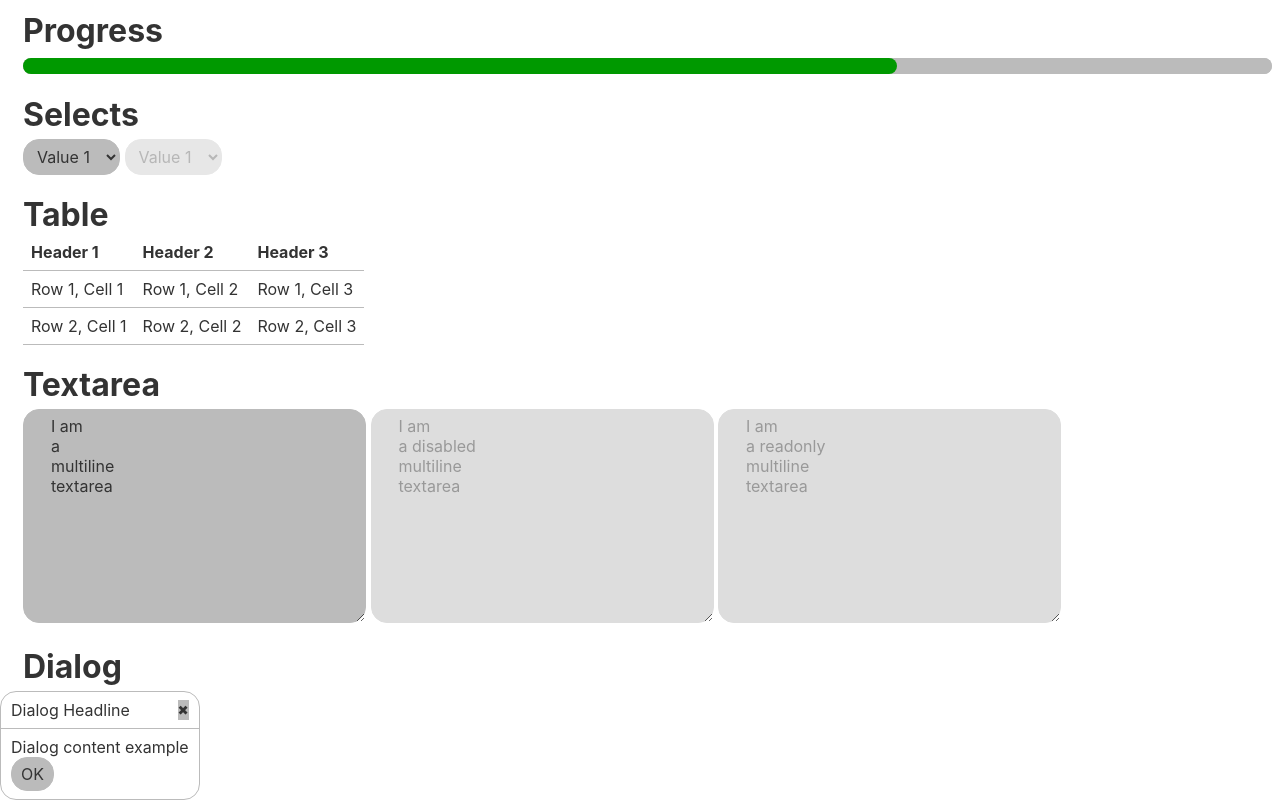
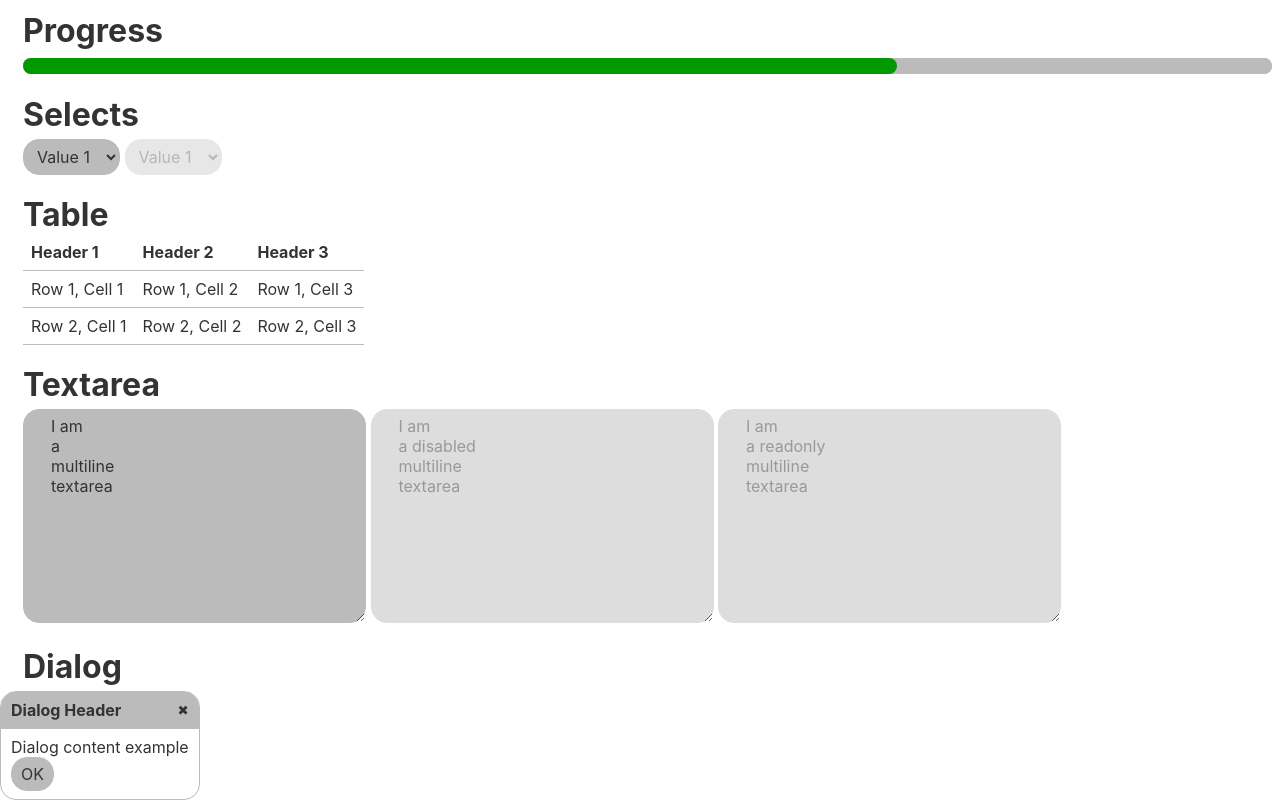
Before and after one commit to kompanie-dev/komponist, a website: page demo/index.html in a window 1280 px wide. Shown: the part 3501-4301 px from the top of the page. Drawn offline with Linux system fonts and the light colour scheme.

Commit message:
Improve dialog styling

```diff
--- a/demo/index.html
+++ b/demo/index.html
@@ -423,12 +423,12 @@ body {
     <h1>Dialog</h1>
     <div class="spacer">
         <dialog open class="dialog">
-            <div class="dialog-headline">
-                Dialog Headline
+            <div class="dialog-header">
+                Dialog Header
                 <button class="dialog-close-button">✖</button>
             </div>
             <div class="dialog-content">
-        <div>Dialog content example</div>
+                <div>Dialog content example</div>
                 <button class="button">OK</button>
             </div>
         </dialog>
--- a/source/elements/dialog.css
+++ b/source/elements/dialog.css
@@ -5,6 +5,7 @@
     color: var(--element-color);
     font-size: var(--font-size);
     overflow: hidden;
+    padding: 0;
 
     &::backdrop {
         background: var(--dialog-backdrop-background);
@@ -23,10 +24,10 @@
     padding: var(--dialog-padding);
 }
 
-.dialog-headline {
-    background: var(--dialog-headline-background);
+.dialog-header {
+    background: var(--dialog-header-background);
     border-bottom: 1px solid var(--element-border-color);
     display: flex;
-    font-weight: var(--dialog-headline-font-weight);
+    font-weight: var(--dialog-header-font-weight);
     padding: var(--dialog-padding);
 }
```
